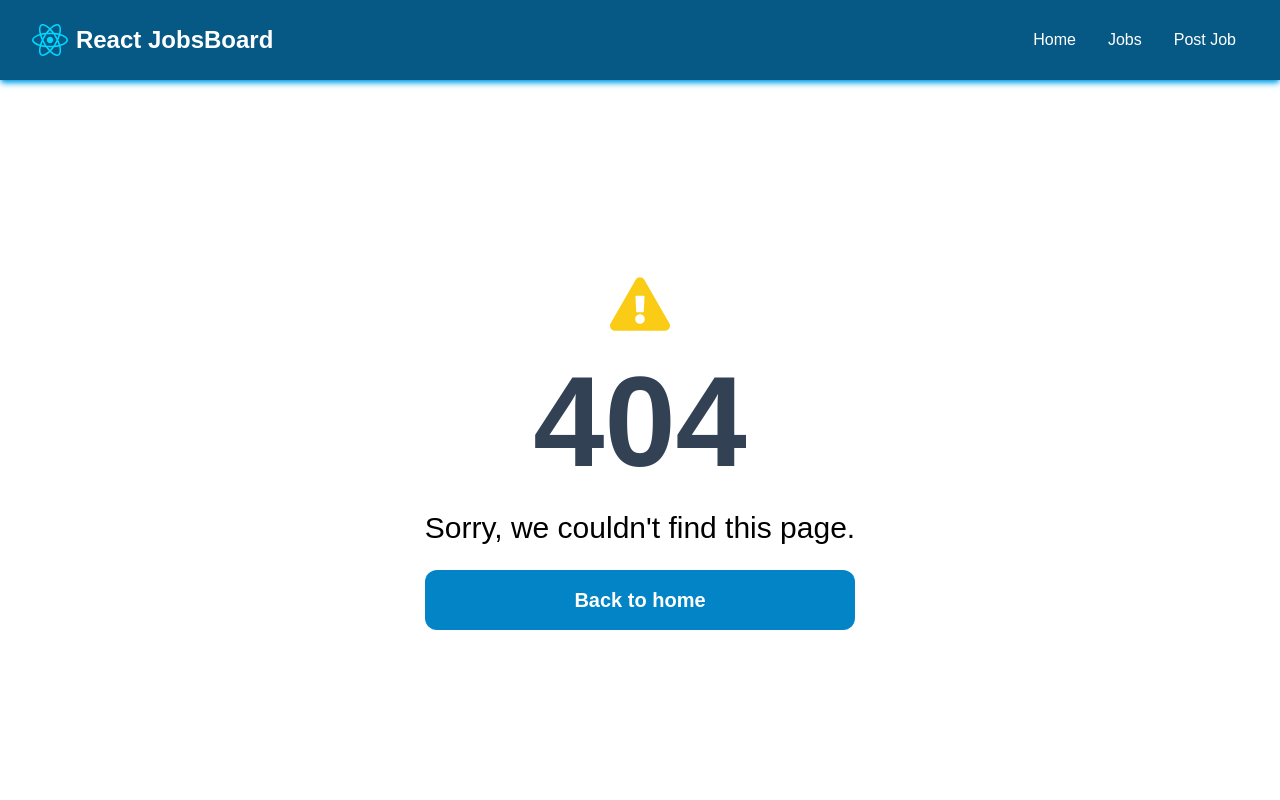
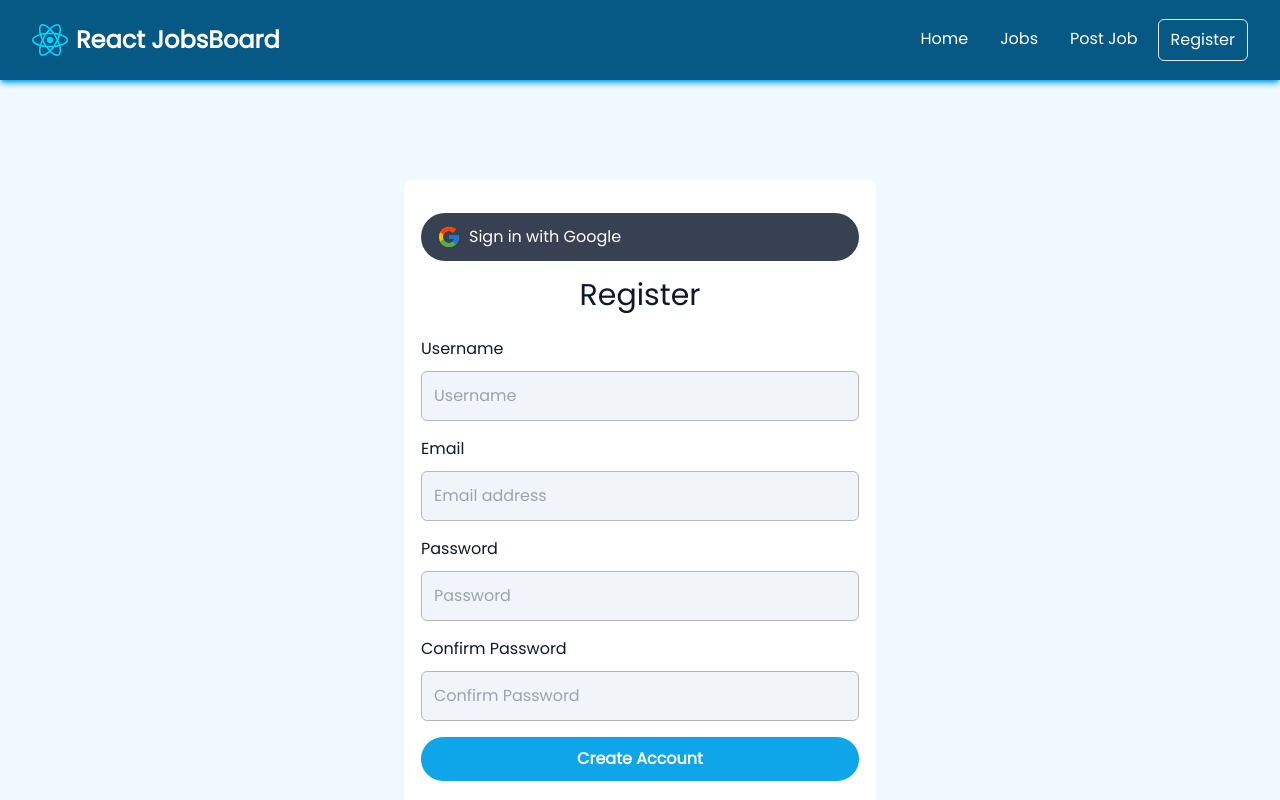
Before and after one commit to brunoFernandes21/react-job-board, a React (Vite) app: page /register in a window 1280 px wide. Before the commit this address had no page. Shown: the top 800 px of the page. Built offline with nearby package versions, Linux system fonts and the light colour scheme.

Commit message:
makes changes to hero section to give it min height, add registration functionality and other minor changes

```diff
--- a/src/App.jsx
+++ b/src/App.jsx
@@ -10,6 +10,7 @@ import { ToastContainer } from "react-toastify";
 import "react-toastify/dist/ReactToastify.css";
 import Footer from "./components/Footer";
 import ScrollToTop from "./components/ScrollToTop";
+import Register from "./pages/Register";
 const App = () => {
   return (
     <>
@@ -21,6 +22,7 @@ const App = () => {
         <Route path="/jobs/:jobId" element={<SingleJobPage />} />
         <Route path="/add-new-job" element={<AddNewJobPage />} />
         <Route path="/edit-job/:jobId" element={<EditJobPage />} />
+        <Route path="/register" element={<Register />} />
         <Route path="*" element={<NotFound />} />
       </Routes>
         </ScrollToTop>
--- a/src/components/Hero.jsx
+++ b/src/components/Hero.jsx
@@ -2,7 +2,7 @@ import SearchBox from "./SearchBox";
 
 const Hero = () => {
   return (
-    <section className="bg-sky-700 py-10 md:py-20">
+    <section className="bg-sky-700 py-10 md:py-20 min-h-[320px] lg:h-0">
       <div className="max-w-7xl h-52 mx-auto px-4 sm:px-6 lg:px-8 flex flex-col items-center">
         <h1 className="text-4xl font-extrabold text-white sm:text-5xl md:text-6xl text-center">
           Become a React Developer
--- a/src/components/Navbar.jsx
+++ b/src/components/Navbar.jsx
@@ -36,6 +36,12 @@ const Navbar = () => {
                 >
                   Post Job
                 </NavLink>
+                <NavLink
+                  to="/register"
+                  className={linkClass}
+                >
+                 Register
+                </NavLink>
               </div>
             </div>
           </div>
--- a/src/components/SearchBox.jsx
+++ b/src/components/SearchBox.jsx
@@ -22,13 +22,13 @@ const SearchBox = () => {
       dispatch(fetchJobs(search));
       setSearch("");
     } else {
-      toast.warning("Enter a job type or location to start a search");
+      toast.warning("Enter a job type or location to begin a search");
     }
   };
-  const toggleKeyWordList = (item) => {
-    setSearch(item)
-    setShowList(false)
-  }
+  // const toggleKeyWordList = (item) => {
+  //   setSearch(item)
+  //   setShowList(false)
+  // }
 
   return (
     <>
@@ -41,7 +41,7 @@ const SearchBox = () => {
             type="search"
             id="default-search"
             className=" p-4 ps-10 text-sm text-slate-500 border border-slate-300 rounded-lg bg-sky-50 dark:border-slate-400 dark:bg-slate-600 dark:placeholder-gray-200 dark:text-slate-200 dark:focus:ring-sky-500 dark:focus:border-sky-500 focus:outline-none focus:border-sky-500 focus:ring-1 focus:ring-sky-500"
-            placeholder="Search jobs..."
+            placeholder="Search jobs by type or location..."
             // required
             value={search}
             onChange={handleChange}
--- a/src/features/jobs/AddNewJobPage.jsx
+++ b/src/features/jobs/AddNewJobPage.jsx
@@ -108,7 +108,7 @@ const AddNewJobPage = () => {
                   value={formData.title}
                   onChange={handleChange}
                   placeholder="Please enter job title..."
-                  className="dark:bg-slate-700 dark:text-white dark:placeholder-slate-400 focus:outline-none focus:border-sky-500 focus:ring-1 focus:ring-sky-500"
+                  className="dark:bg-slate-700 dark:text-white dark:placeholder-slate-400 focus:outline-none focus:border-sky-500 focus:ring-1 focus:ring-sky-500 bg-slate-100"
                   required
                 />
               </div>
@@ -120,10 +120,10 @@ const AddNewJobPage = () => {
                   id="type"
                   value={formData.type}
                   onChange={handleChange}
-                  className="dark:bg-slate-700 dark:text-white dark:placeholder-slate-400 focus:outline-none focus:border-sky-500 focus:ring-1 focus:ring-sky-500"
+                  className="dark:bg-slate-700 dark:text-white dark:placeholder-slate-400 focus:outline-none focus:border-sky-500 focus:ring-1 focus:ring-sky-500 bg-slate-100"
                   required
                 >
-                  <option value="">Choose Job Type</option>
+                  <option value="">Select Job Type</option>
                   <option value="Full-time">Full-time</option>
                   <option value="Part-time">Part-time</option>
                   <option value="Remote">Remote</option>
@@ -142,7 +142,7 @@ const AddNewJobPage = () => {
                   id="salary"
                   value={formData.salary}
                   onChange={handleChange}
-                  className="dark:bg-slate-700 dark:text-white dark:placeholder-slate-400 focus:outline-none focus:border-sky-500 focus:ring-1 focus:ring-sky-500"
+                  className="dark:bg-slate-700 dark:text-white dark:placeholder-slate-400 focus:outline-none focus:border-sky-500 focus:ring-1 focus:ring-sky-500 bg-slate-100"
                   required
                 >
                   <option value="">Select Salary Range</option>
@@ -168,7 +168,7 @@ const AddNewJobPage = () => {
                   name="location"
                   value={formData.location}
                   onChange={handleChange}
-                  className="dark:bg-slate-700 dark:text-white dark:placeholder-slate-400 focus:outline-none focus:border-sky-500 focus:ring-1 focus:ring-sky-500"
+                  className="dark:bg-slate-700 dark:text-white dark:placeholder-slate-400 focus:outline-none focus:border-sky-500 focus:ring-1 focus:ring-sky-500 bg-slate-100"
                   required
                   placeholder="Please enter location here..."
                 />
@@ -182,7 +182,7 @@ const AddNewJobPage = () => {
                 id="description"
                 value={formData.description}
                 onChange={handleChange}
-                className="dark:bg-slate-700 dark:text-white dark:placeholder-slate-400 focus:outline-none focus:border-sky-500 focus:ring-1 focus:ring-sky-500"
+                className="dark:bg-slate-700 dark:text-white dark:placeholder-slate-400 focus:outline-none focus:border-sky-500 focus:ring-1 focus:ring-sky-500 bg-slate-100"
                 placeholder="Please enter job descrition here..."
                 required
               ></textarea>
@@ -197,7 +197,7 @@ const AddNewJobPage = () => {
                 name="companyName"
                 value={formData.companyName}
                 onChange={handleChange}
-                className="dark:bg-slate-700 dark:text-white dark:placeholder-slate-400 focus:outline-none focus:border-sky-500 focus:ring-1 focus:ring-sky-500"
+                className="dark:bg-slate-700 dark:text-white dark:placeholder-slate-400 focus:outline-none focus:border-sky-500 focus:ring-1 focus:ring-sky-500 bg-slate-100"
                 required
                 placeholder="Please company name here..."
               />
@@ -210,7 +210,7 @@ const AddNewJobPage = () => {
                 name="companyDescription"
                 value={formData.companyDescription}
                 onChange={handleChange}
-                className="dark:bg-slate-700 dark:text-white dark:placeholder-slate-400 focus:outline-none focus:border-sky-500 focus:ring-1 focus:ring-sky-500"
+                className="dark:bg-slate-700 dark:text-white dark:placeholder-slate-400 focus:outline-none focus:border-sky-500 focus:ring-1 focus:ring-sky-500 bg-slate-100"
                 placeholder="Please company descrition here..."
                 required
               ></textarea>
@@ -224,7 +224,7 @@ const AddNewJobPage = () => {
                 name="contactEmail"
                 value={formData.contactEmail}
                 onChange={handleChange}
-                className="dark:bg-slate-700 dark:text-white dark:placeholder-slate-400 focus:outline-none focus:border-sky-500 focus:ring-1 focus:ring-sky-500"
+                className="dark:bg-slate-700 dark:text-white dark:placeholder-slate-400 focus:outline-none focus:border-sky-500 focus:ring-1 focus:ring-sky-500 bg-slate-100"
                 required
                 placeholder="Please enter company email here..."
               />
@@ -237,7 +237,7 @@ const AddNewJobPage = () => {
                 id="contactPhone"
                 name="contactPhone"
                 value={formData.contactPhone}
-                className="dark:bg-slate-700 dark:text-white dark:placeholder-slate-400 focus:outline-none focus:border-sky-500 focus:ring-1 focus:ring-sky-500"
+                className="dark:bg-slate-700 dark:text-white dark:placeholder-slate-400 focus:outline-none focus:border-sky-500 focus:ring-1 focus:ring-sky-500 bg-slate-100"
                 onChange={handleChange}
                 required
                 placeholder="Please company phone number here..."
@@ -247,10 +247,7 @@ const AddNewJobPage = () => {
             </div>
 
             <button
-              disabled={!formIsValid}
-              className={`form__btn w-full ${
-                formIsValid ? "text-white bg-sky-600" : "bg-gray-300"
-              }`}
+              className="form__btn w-full text-white bg-sky-500 hover:bg-sky-600 transition duration-150 ease-in"
             >
               Post Job
             </button>
--- a/src/features/jobs/jobsSlice.js
+++ b/src/features/jobs/jobsSlice.js
@@ -1,4 +1,4 @@
-import { createSlice, createAsyncThunk, current } from "@reduxjs/toolkit";
+import { createSlice, createAsyncThunk } from "@reduxjs/toolkit";
 import axios from "axios";
 import {
   collection,
@@ -6,6 +6,7 @@ import {
   getDocs,
   query,
   orderBy,
+  where,
   doc,
   deleteDoc,
   updateDoc,
@@ -38,14 +39,16 @@ const apiUrl = "/api/jobs";
 // CRUP OPERATIONS FOR FIREBASE FIRESTORE
 
 //Fetch all docs from jobs collection
-export const fetchJobs = createAsyncThunk("jobs/fetchJobs", async () => {
-  const querySnapshot = await getDocs(collection(db, "jobs"));
+export const fetchJobs = createAsyncThunk("jobs/fetchJobs", async (searchValue) => {
+  const collectionRef = collection(db, "jobs")
+  // const queryParam = q === "undefined" ? collectionRef : q
+  const q = searchValue ? query(collectionRef, where("type", "==", searchValue)) : collectionRef
+  const querySnapshot = await getDocs(q);
   const data = [];
   querySnapshot.forEach((doc) => {
     // doc.data() is never undefined for query doc snapshots
     data.push({ ...doc.data(), id: doc.id });
   });
-
   return data.sort((a, b) => b.date.localeCompare(a.date));
 });
 
--- a/src/index.css
+++ b/src/index.css
@@ -1,3 +1,4 @@
+@import url('https://fonts.googleapis.com/css2?family=Poppins&display=swap');
 @tailwind base;
 @tailwind components;
 @tailwind utilities;
@@ -7,11 +8,15 @@
   padding: 0;
   margin: 0;
 }
+html, body {
+  font-family: Poppins
+  /* font-family: "Inter", Helvetica,Arial,-apple-system,sans-serif;; */
+}
 
 .form__section {
   border: 1px solid white;
   border-radius: 8px;
-  box-shadow: 2px 2px 3px #b2b2b2;
+  /* box-shadow: 2px 2px 3px #b2b2b2; */
   /* height: 450px; */
 }
 
@@ -45,6 +50,6 @@ select {
   padding: 10px 20px;
   border-radius: 50px;
   font-weight: 900;
-  font-family: "Courier New", Courier, monospace;
+  /* font-family: "Courier New", Courier, monospace; */
   cursor: pointer;
 }
--- a/src/pages/Register.jsx
+++ b/src/pages/Register.jsx
@@ -1,9 +1,198 @@
-import React from 'react'
+import { FcGoogle } from "react-icons/fc";
+import {
+  createUserWithEmailAndPassword,
+  updateProfile,
+  GoogleAuthProvider,
+  signInWithPopup,
+} from "firebase/auth";
+import { auth, db } from "../firebase/firebase.js";
+import { Link, useNavigate } from "react-router-dom";
+import { setDoc, doc } from "firebase/firestore";
+import { useState } from "react";
 
 const Register = () => {
+  // const { setCurrentUser, setUserName } = useContext(UserContext);
+  const [loading, setLoading] = useState(false);
+  const [passwordError, setPasswordError] = useState(null);
+  const [dbError, setDbError] = useState(null);
+  const [formData, setFormData] = useState({
+    username: "",
+    email: "",
+    password: "",
+    confirmPassword: "",
+  });
+
+  const handleChange = (event) => {
+    const { name, value } = event.target;
+    setFormData((current) => {
+      return {
+        ...current,
+        [name]: value,
+      };
+    });
+  };
+
+  const validatePassword = () => {
+    let isValid = true;
+    if (formData.password !== formData.confirmPassword) {
+      isValid = false;
+      setPasswordError("Passwords do not match");
+      return isValid;
+    }
+    setPasswordError(null);
+    return isValid;
+  };
+
+  const handleGoogleAuth = async (event) => {
+    event.preventDefault();
+    const provider = new GoogleAuthProvider();
+    try {
+      const result = await signInWithPopup(auth, provider);
+      const user = result.user;
+      await setDoc(doc(db, "users", `${user.uid}`), {
+        userId: user.uid,
+        name: user.displayName,
+        email: user.email,
+        photoURL: user.photoURL,
+      });
+      setCurrentUser(user);
+      setLoading(false);
+    } catch (error) {
+      setDbError('Unable to login');
+      setLoading(false);
+    }
+  };
+
+  const handleSubmit = async (event) => {
+    event.preventDefault();
+    const userName = formData.username;
+    const email = formData.email;
+    const password = formData.password;
+    console.log(formData);
+    // if (validatePassword()) {
+    //   try {
+    //     setDbError(null);
+    //     setLoading(true);
+    //     const userCredentials = await createUserWithEmailAndPassword(
+    //       auth,
+    //       email,
+    //       password
+    //     );
+    //     const user = userCredentials.user;
+    //     await updateProfile(auth.currentUser, {
+    //       displayName: userName,
+    //     });
+    //     setCurrentUser(user);
+    //     setUserName(userName);
+    //     setLoading(false);
+    //     await setDoc(doc(db, "users", `${user.uid}`), {
+    //       userId: user.uid,
+    //       name: user.displayName,
+    //       email: user.email,
+    //       photoURL: user.photoURL,
+    //     });
+    //   } catch (error) {
+    //     setDbError("Password should be at least 6 characters (weak-password).");
+    //     setLoading(false);
+    //   }
+    // }
+  };
+
   return (
-    <div>Register</div>
-  )
-}
+    <section className="bg-sky-50 dark:bg-slate-800">
+    <div className="container m-auto max-w-lg py-10 md:py-24 px-5">
+      <div className="form__section relative bg-white text-slate-900 px-4 py-8 mb-4 dark:bg-slate-700 dark:text-white shadow-m">
+        <div className="mb-4">
+          <button
+            onClick={handleGoogleAuth}
+            className="google flex gap-2 text-white bg-gray-700 py-3 px-4 w-full font-medium rounded-full"
+          >
+            <FcGoogle className="text-2xl" /> Sign in with Google
+          </button>
+        </div>
+        <h1 className="mb-6 text-3xl text-center">Register</h1>
+        {passwordError && (
+          <div className='bg-red-100 border mb-5 border-red-400 text-red-700 px-4 py-3 rounded flex justify-center "'>
+            <span className="font-bold ">{passwordError}</span>
+          </div>
+        )}
+        {dbError && (
+          <div className='bg-red-100 border mb-5 border-red-400 text-red-700 px-4 py-3 rounded flex justify-center "'>
+            <span className="font-bold ">{dbError}</span>
+          </div>
+        )}
+        <form onSubmit={handleSubmit}>
+          <label htmlFor="username">Username</label>
+          <input
+            type="text"
+            className="block bg-slate-100 text-black border border-grey-light w-full p-3 rounded-md mb-4"
+            name="username"
+            id="username"
+            value={formData.username}
+            placeholder="Username"
+            onChange={handleChange}
+            required
+          />
+          <label htmlFor="email">Email</label>
+          <input
+            type="email"
+            className="block bg-slate-100 text-black border border-grey-light w-full p-3 rounded-md mb-4"
+            name="email"
+            id="email"
+            value={formData.email}
+            placeholder="Email address"
+            onChange={handleChange}
+            required
+          />
+          <label htmlFor="password">Password</label>
+          <input
+            type="password"
+            className={`${
+              passwordError ? " border-red-600" : ""
+            } block bg-slate-100 text-black border border-grey-light w-full p-3 rounded-md mb-4`}
+            name="password"
+            id="password"
+            value={formData.password}
+            placeholder="Password"
+            onChange={handleChange}
+            required
+            pattern="^[a-zA-Z0-9_.-]{6, 50}$"
+            title="Password must be longer than 5 characters. Include a mix of letters, numbers"
+          />
 
-export default Register
+          <label htmlFor="confirmPassword">Confirm Password</label>
+          <input
+            type="password"
+            className={`${
+              passwordError ? " border-red-600" : ""
+            } block bg-slate-100 text-black border border-grey-light w-full p-3 rounded-md mb-4`}
+            name="confirmPassword"
+            id="confirmPassword"
+            value={formData.confirmPassword}
+            placeholder="Confirm Password"
+            onChange={handleChange}
+            required
+          />
+          <button
+            disabled={loading}
+            className="form__btn w-full text-white bg-sky-500 hover:bg-sky-600 transition duration-150 ease-in"
+          >
+            Create Account
+          </button>
+          <hr className="my-6" />
+          <div className="mt-4 text-center">
+            <p>Already have an account?</p>
+            <button className="form__btn py-3 w-[60%] mt-2 rounded-md bg-sky-500 hover:bg-sky-600 transition duration-150 ease-in text-center text-white">
+              <Link className="font-black" to="/login">
+                <span> Login</span>
+              </Link>
+            </button>
+          </div>
+        </form>
+      </div>
+    </div>
+    </section>
+  );
+};
+
+export default Register;
```
